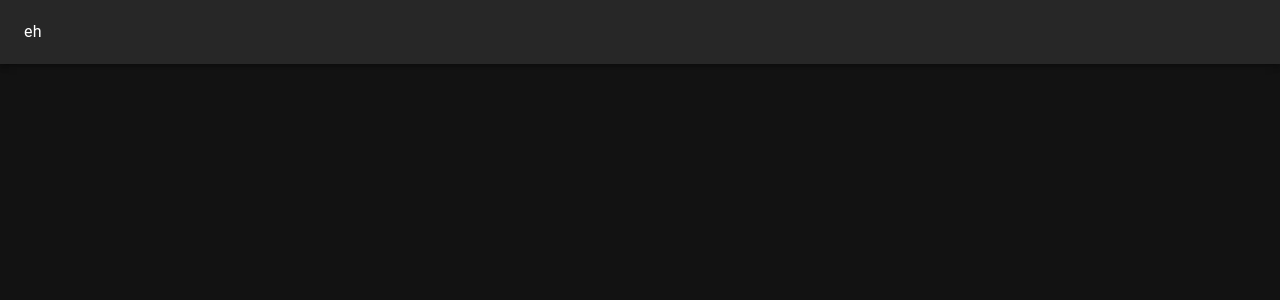
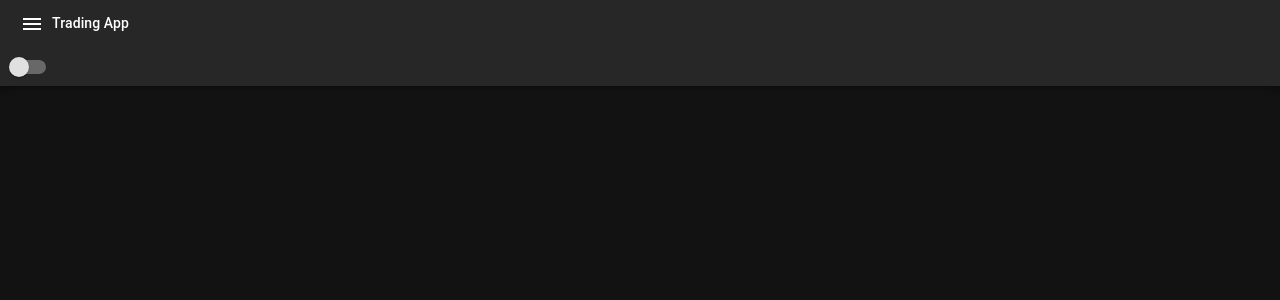
Before and after one commit to 4hmedhabib/eastafrica-logistics, a React (Create React App) app: page / in a window 1280 px wide. Shown: the top 300 px of the page. Built offline with nearby package versions, Linux system fonts and the light colour scheme.

Commit message:
updated appbar compn

```diff
--- a/src/components/AppBar/index.tsx
+++ b/src/components/AppBar/index.tsx
@@ -1,17 +1,37 @@
-import React, { FC } from 'react';
-import { AppBar, Toolbar, Typography } from '@mui/material'
+import React, { FC } from "react";
+import {
+  AppBar,
+  Toolbar,
+  Typography,
+  IconButton,
+  Switch as ThemeSwitcher,
+} from "@mui/material/";
+import {
+  Menu,
+  DarkMode as DarkModeIcon,
+  LightMode as LightModeIcon,
+} from "@mui/icons-material";
 
+interface Props {
+  handleDrawerToggle: () => void;
+}
 
-const AppBarComponent: FC = (): JSX.Element => {
-    return <div>
-        <AppBar position='static'>
-            <Toolbar>
-                <Typography>
-                    eh
-                </Typography>
-            </Toolbar>
-        </AppBar>
-    </div>;
+const AppBarComponent: FC<Props> = ({ handleDrawerToggle }): JSX.Element => {
+  return (
+    <div>
+      <AppBar position="static" variant="elevation" fle>
+        <Toolbar variant="dense">
+          <IconButton color="inherit" edge="start">
+            <Menu />
+          </IconButton>
+          <Typography variant="subtitle2" component="div">
+            Trading App
+          </Typography>
+        </Toolbar>
+        <ThemeSwitcher />
+      </AppBar>
+    </div>
+  );
 };
 
 export default AppBarComponent;
```
